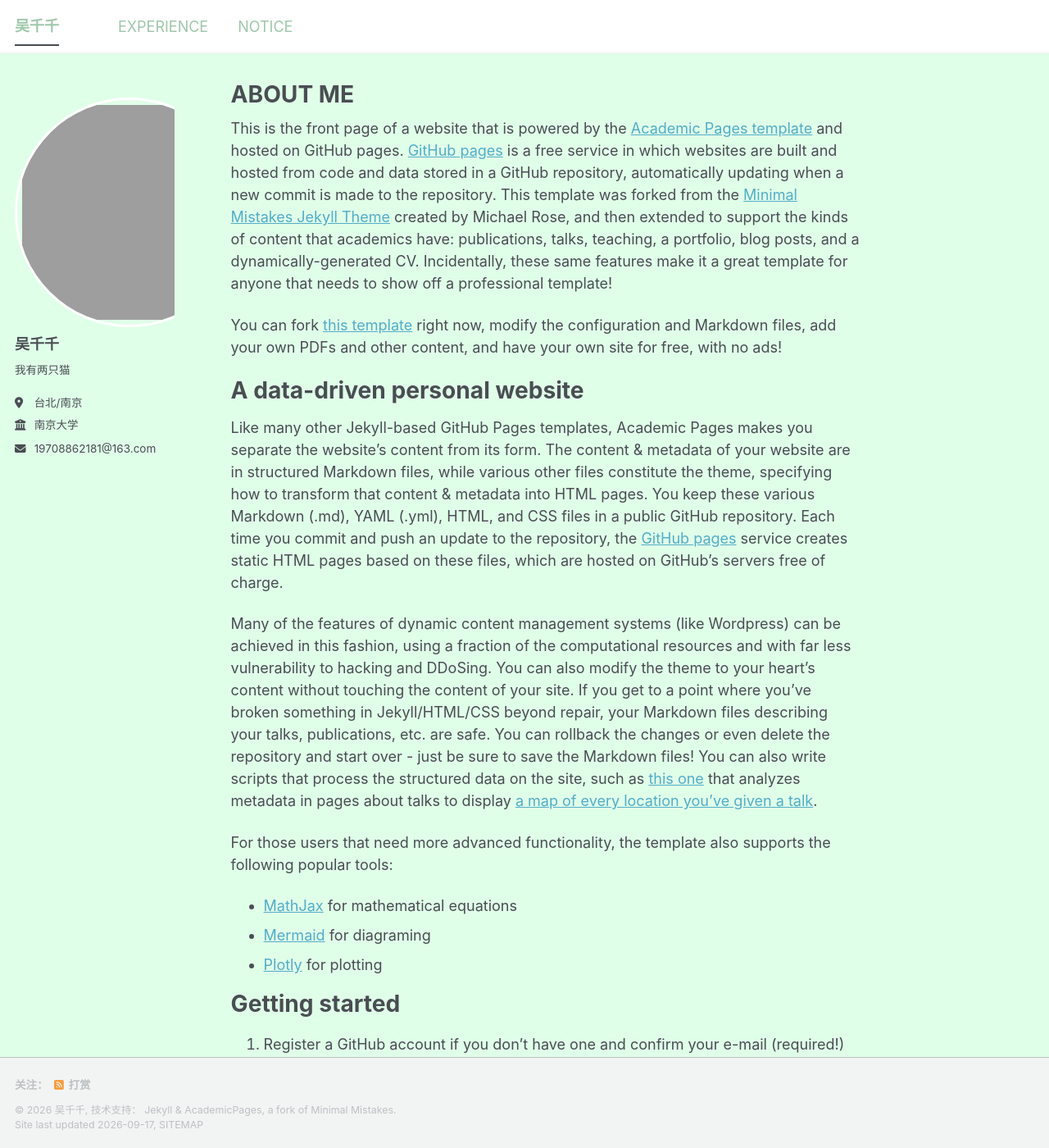
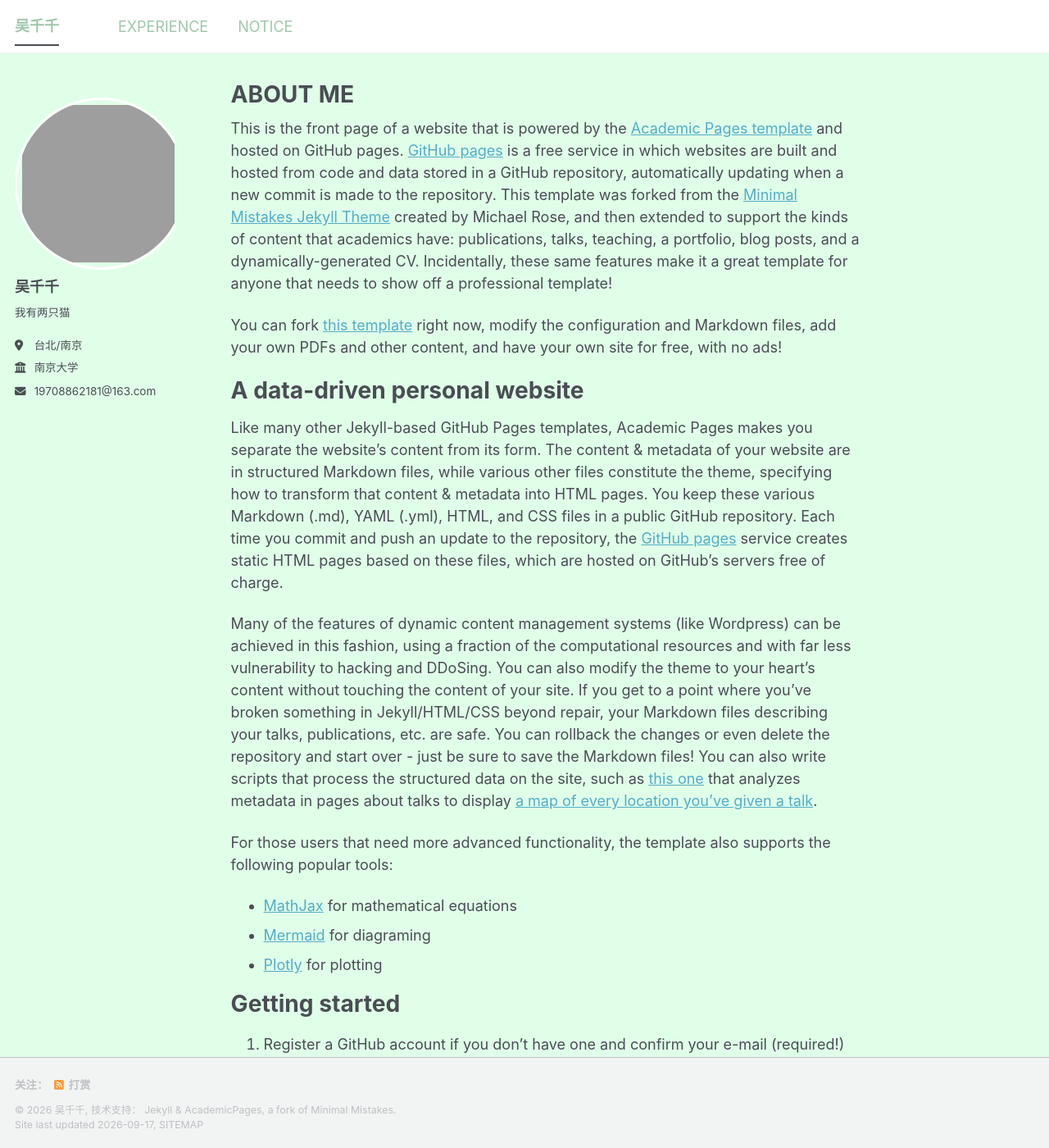
Before and after one commit to wuciancian0301/wuciancian0301.github.io, a Jekyll site: the page built from _pages/about.md, in a window 1280 px wide and 1400 px high. Shown: the whole window at 82% size. Built offline with Jekyll 4.4.1, drawn with Linux system fonts in a browser that asks for light colours; a style sheet for code colours, icons or effects is not loaded.

Commit message:
調整頭像

```diff
--- a/assets/css/main.scss
+++ b/assets/css/main.scss
@@ -53,10 +53,10 @@ body {
 
 div.author__avatar {
   display: block !important;
-  width: 280px !important;
-  height: 280px !important;
-  min-width: 280px !important;
-  max-width: 280px !important;
+  width: 210px !important;
+  height: 210px !important;
+  min-width: 210px !important;
+  max-width: 210px !important;
   box-sizing: border-box !important;
   overflow: hidden !important;
   border: 3px solid #FFFFFF !important;
```
